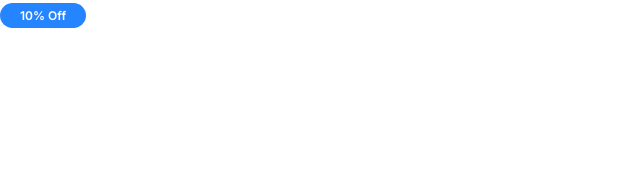
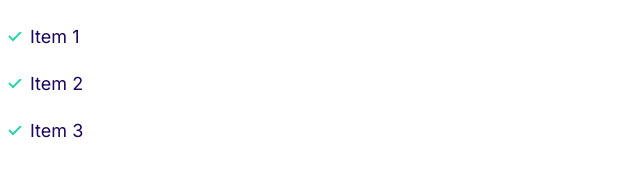
Before and after one commit to ActiveStacks/tetraweb, a plain HTML site: page index.htm in a window 1280 px wide. Shown: the whole page, without its empty margins (0-640 px from the left). Drawn offline with Linux system fonts and the light colour scheme.

Commit message:
List Items

```diff
--- a/css/styles.css
+++ b/css/styles.css
@@ -126,3 +126,33 @@ color: #fff;
     }
 
 }
+
+
+/*  LIST */
+.list{
+    list-style: none;
+    padding-left: 0;
+    color: var(--color-headings);
+}
+
+.list--inline .list__item{
+    display: inline-block;
+    margin-right: 2rem;
+}
+
+.list--tick{
+    list-style-image: url(../images/tick.svg);
+    padding-left: 3rem;
+}
+
+.list--tick .list__item{
+    padding: 0.5rem;
+    margin-bottom: 1rem;
+}
+
+@media screen and (min-width: 1024px) {
+
+    .list--tick .list__item{
+        padding-left: 0;
+    }
+}
--- a/index.htm
+++ b/index.htm
@@ -14,7 +14,11 @@
 </head>
 
 <body>
-    <span class="badge badge--primary badge--small">10% Off</span>
+    <ul class="list list--tick">
+        <li class="list__item">Item 1</li class="list_item">
+        <li class="list__item">Item 2</li class="list_item">
+        <li class="list__item">Item 3</li class="list_item">
+    </ul>
 </body>
 
 </html>
```
Also changed, not shown: components/list.htm (added, +5 -0 lines), components/badges.htm (renamed from css/components/badges.htm), components/links.htm (renamed from css/components/links.htm), images/tick.svg (added).
